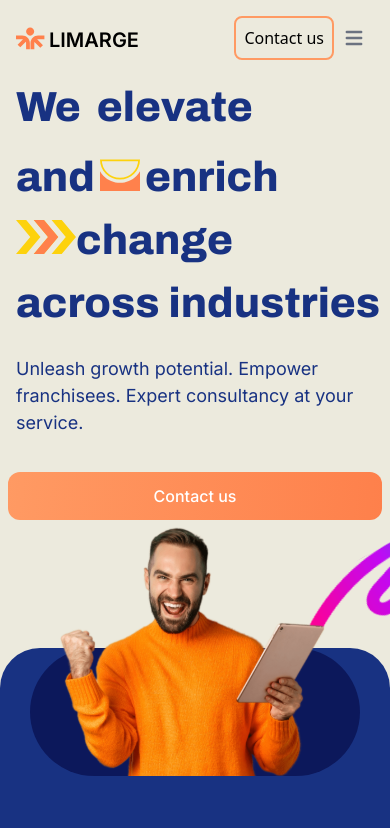
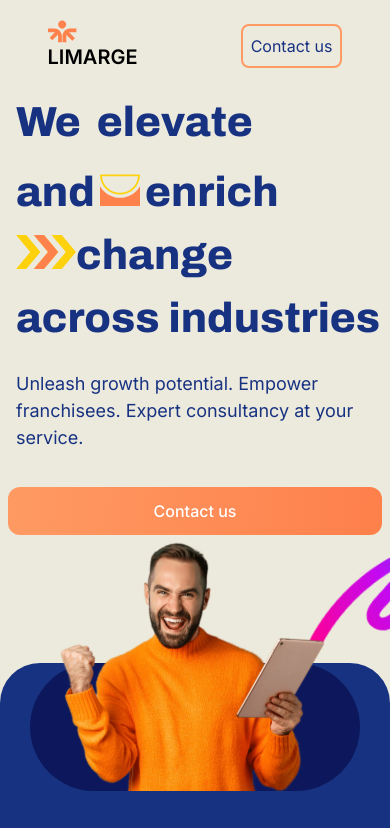
Before and after one commit to almondkiruthu/Limarge, a React (Vite) app in the folder client/: page / in a window 390 px wide. Shown: the top 828 px of the page. Built offline with nearby package versions, Linux system fonts and the light colour scheme.

Commit message:
Tried fixing the navbar

```diff
--- a/client/package.json
+++ b/client/package.json
@@ -12,6 +12,7 @@
   "dependencies": {
     "@headlessui/react": "^1.7.15",
     "@heroicons/react": "^2.0.18",
+    "@material-tailwind/react": "^2.0.4",
     "react": "^18.2.0",
     "react-dom": "^18.2.0"
   },
--- a/client/src/components/Navbar.tsx
+++ b/client/src/components/Navbar.tsx
@@ -1,103 +1,31 @@
-// const Navbar = () => {
-//   return (
-//     <>
-//       <div>
-//         <header className="bg-customBackground">
-//           <nav className="flex justify-around py-5 items-center">
-//             <div className="flex">
-//               <div className="mr-2">
-//                 <img src="./Navbar/Logo.svg" alt="logo" />
-//               </div>
-
-import { useState } from "react";
-
-//               <p className="text-xl font-semibold font-inter">LIMARGE</p>
-//             </div>
-//             <div className="absolute top-[-90px]  lg:relative lg:top-0">
-//               <ul className="font-inter text-customBlue flex items-center gap-[80px]">
-//                 <li>Home</li>
-//                 <li>Services</li>
-//                 <li>Stories</li>
-//                 <li>About Us</li>
-//                 <li>Company</li>
-//               </ul>
-//             </div>
-//             <div className="font-inter text-customBlue">
-//               <button className="p-2 border-customOrange border-2 rounded-lg">Contact us</button>
-//             </div>
-//           </nav>
-//         </header>
-//       </div>
-//     </>
-//   );
-// };
-
-// export default Navbar;
-
-
-// Compare this snippet from client\src\components\Navbar.tsx:
-
-
 const Navbar = () => {
- const [navbarOpen, setNavbarOpen] = useState(false);
-
- const toggleNavbar = () => {
-    setNavbarOpen(!navbarOpen);
-  };
-
   return (
     <>
-      <nav className="">
-        <div className="max-w-screen-xl flex flex-wrap items-center justify-between mx-auto p-4">
-          <a href="https://flowbite.com/" className="flex items-center">
+      <div>
+        <header className="bg-customBackground">
+          <nav className="flex justify-around py-5 items-center">
+            <div className="flex">
+              <div className="mr-2">
                 <img src="./Navbar/Logo.svg" alt="logo" />
-            <span>
-              <p className="text-xl font-semibold font-inter pt-1 pl-1">
-                LIMARGE
-              </p>
-            </span>
-          </a>
-          <div className="flex md:order-2">
-            <button className="p-2 border-customOrange border-2 rounded-lg">
-              Contact us
-            </button>
-            <button
-              data-collapse-toggle="navbar-cta"
-              type="button"
-              className="inline-flex items-center p-2 text-sm text-gray-500 rounded-lg md:hidden hover:bg-gray-100 focus:outline-none focus:ring-2 focus:ring-gray-200 dark:text-gray-400 "
-              aria-controls="navbar-cta"
-              aria-expanded="false"
-              onClick={toggleNavbar}
-            >
-              <span className="sr-only">Open main menu</span>
-              <svg
-                className="w-6 h-6"
-                aria-hidden="true"
-                fill="currentColor"
-                viewBox="0 0 20 20"
-                xmlns="http://www.w3.org/2000/svg"
-              >
-                <path
-                  fill-rule="evenodd"
-                  d="M3 5a1 1 0 011-1h12a1 1 0 110 2H4a1 1 0 01-1-1zM3 10a1 1 0 011-1h12a1 1 0 110 2H4a1 1 0 01-1-1zM3 15a1 1 0 011-1h12a1 1 0 110 2H4a1 1 0 01-1-1z"
-                  clip-rule="evenodd"
-                ></path>
-              </svg>
-            </button>
+
+              <p className="text-xl font-semibold font-inter">LIMARGE</p>
               </div>
-          <div
-            className={` ${navbarOpen?"absolute ": "relative"}items-center justify-between hidden w-full md:flex md:w-auto md:order-1`}
-            id="navbar-cta"
-          >
+            </div>
+            <div className="absolute top-[-90px]  lg:relative lg:top-0">
               <ul className="font-inter text-customBlue flex items-center gap-[80px]">
                 <li>Home</li>
                 <li>Services</li>
                 <li>Stories</li>
+                <li>About Us</li>
                 <li>Company</li>
               </ul>
             </div>
+            <div className="font-inter text-customBlue">
+              <button className="p-2 border-customOrange border-2 rounded-lg">Contact us</button>
             </div>
           </nav>
+        </header>
+      </div>
     </>
   );
 };
```
Also changed, not shown: 1 other file (tests, documents, lock files or other folders). Lines whose indentation alone changed are shown as unchanged.
